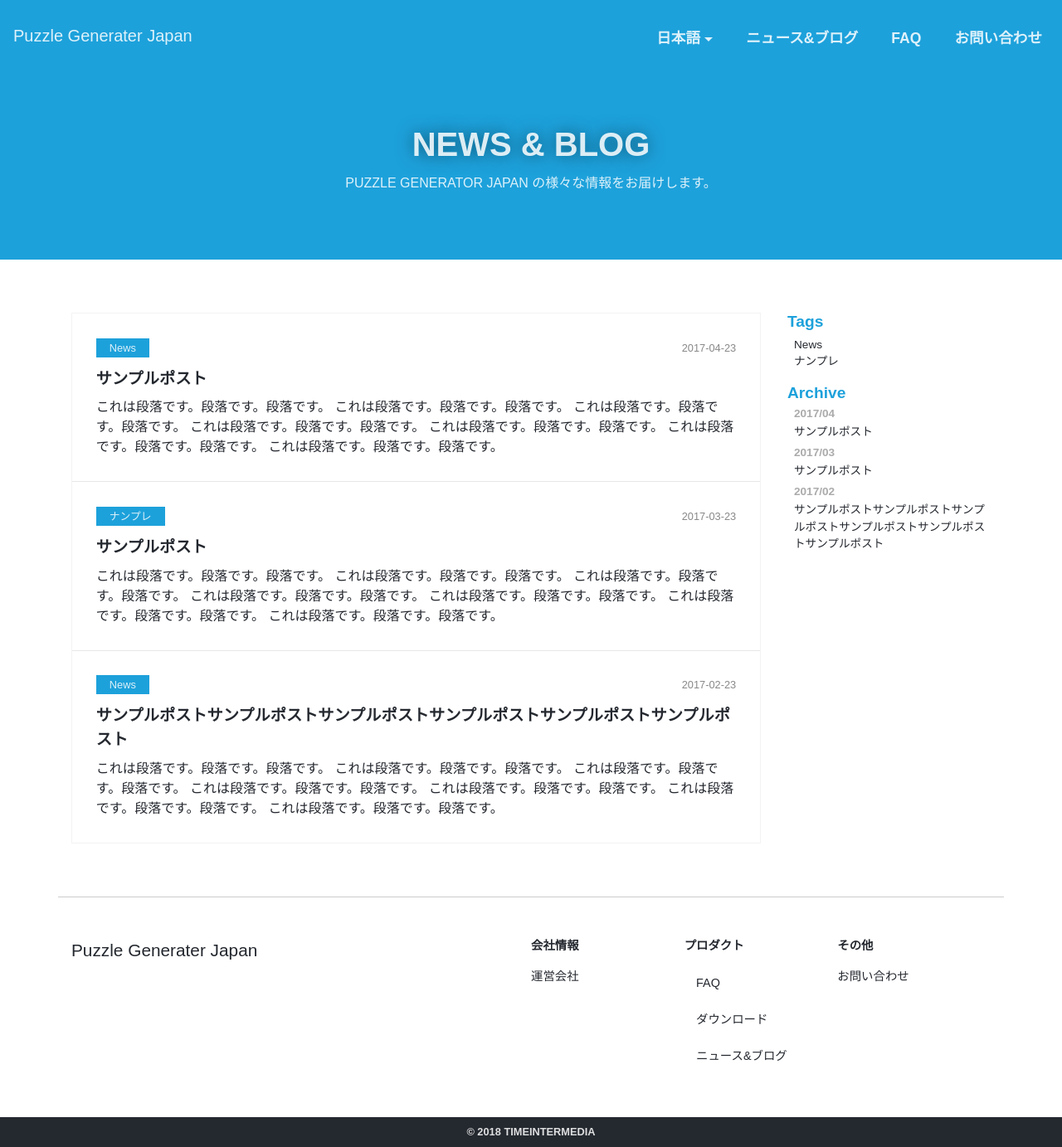
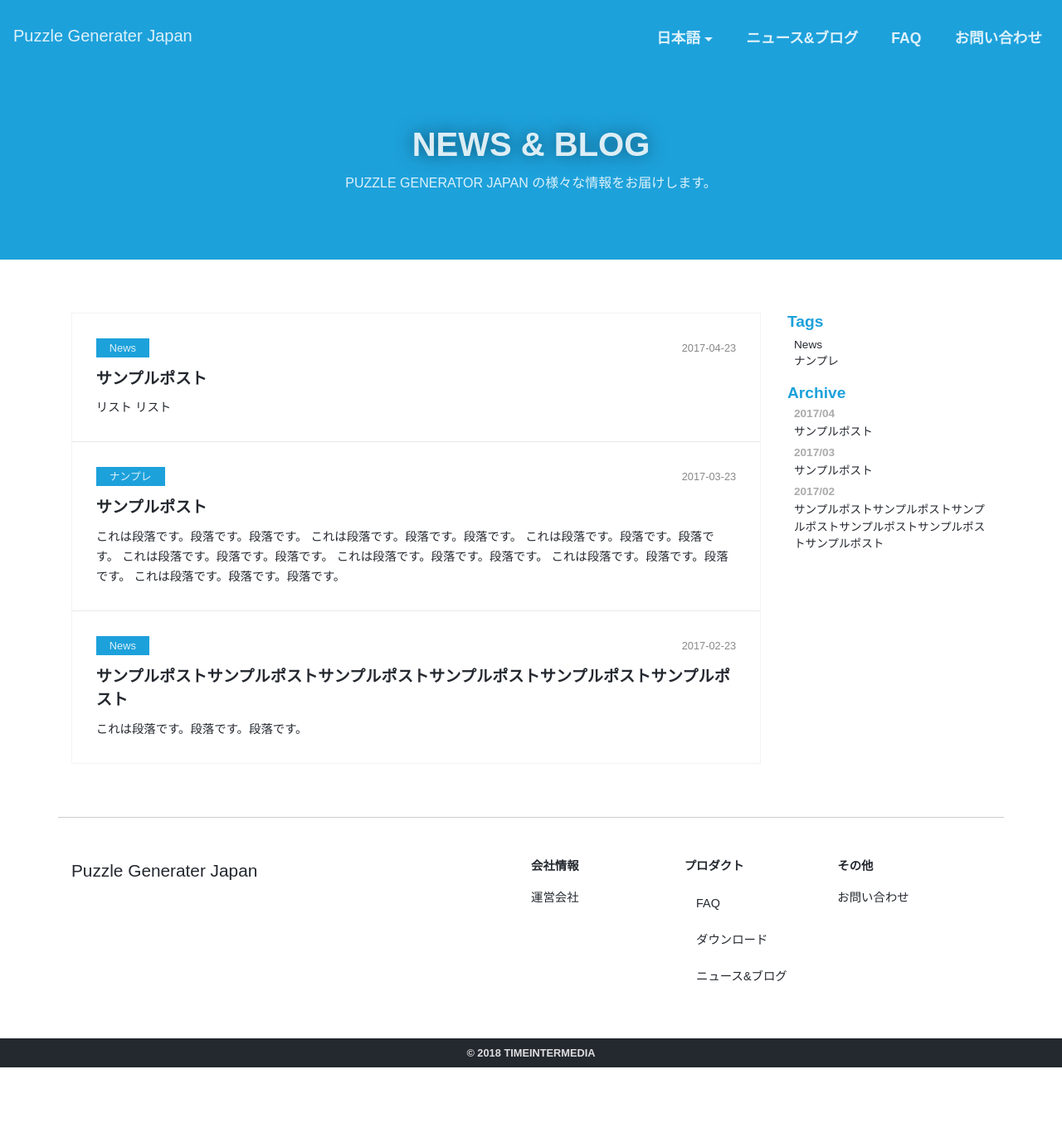
Before and after one commit to timedia/puzzle.gr.jp, a Jekyll site: the page built from blog.html, in a window 1280 px wide and 1383 px high. Shown: the whole window at 83% size. Built offline with Jekyll 4.4.1, drawn with Linux system fonts in a browser that asks for light colours; nearby versions of some CDN libraries.

Commit message:
Add style to blog excerpt

```diff
--- a/_posts/2017-02-23-samplepost.md
+++ b/_posts/2017-02-23-samplepost.md
@@ -4,12 +4,6 @@
 tags: News
 ---
 
-これは段落です。段落です。段落です。
-これは段落です。段落です。段落です。
-これは段落です。段落です。段落です。
-これは段落です。段落です。段落です。
-これは段落です。段落です。段落です。
-これは段落です。段落です。段落です。
 これは段落です。段落です。段落です。
 
 # 見出し1
--- a/_posts/2017-04-23-samplepost.md
+++ b/_posts/2017-04-23-samplepost.md
@@ -3,6 +3,11 @@ layout: post
 title: サンプルポスト
 tags: News
 ---
+
+* リスト
+* リスト
+
+# 見出し1
 
 これは段落です。段落です。段落です。
 これは段落です。段落です。段落です。
--- a/_sass/blog.scss
+++ b/_sass/blog.scss
@@ -99,9 +99,15 @@
 
             }
 
-            .blog-list-excerpt p {
+            .blog-list-excerpt {
+                p, h1, h2, h3, h4, h5, h6,
+                ul, li, ol {
                 margin: 0;
-
+                font-size: .9rem;
+                line-height: 1.6;
+                list-style: none;
+                display: inline;
+            }
             }
         }
     }
--- a/_sass/reset.scss
+++ b/_sass/reset.scss
@@ -4,6 +4,10 @@
 
 .row {
     margin: 0;
+}
+
+p {
+    margin-bottom:0;
 }
 
 ul {
```
